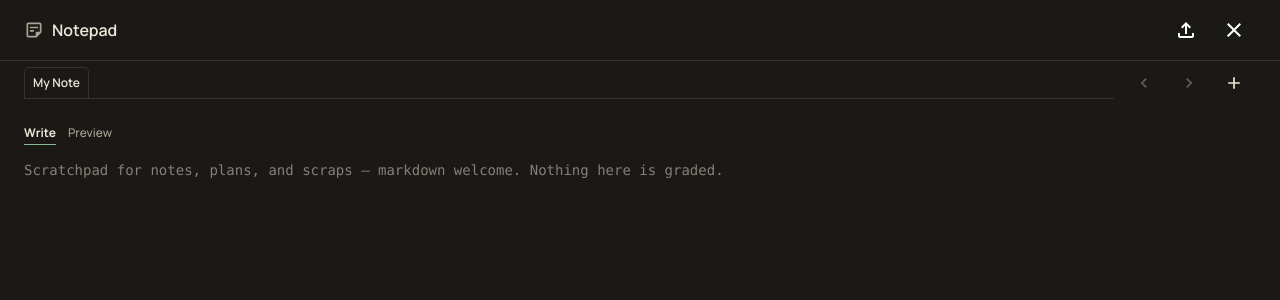
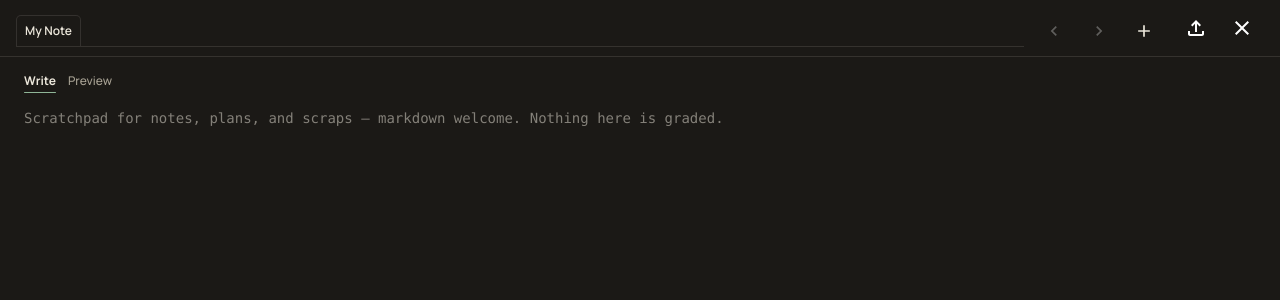
Before and after one commit to twknab/zen-frog-todo, a Next.js app: page / in a window 1280 px wide. Both pictures are taken after a click on the button 1114 px from the left and 92 px from the top of the page. Shown: the top 300 px of the page. Built offline with nearby package versions, Linux system fonts and the light colour scheme; a web font is replaced by a local one; what @mui/material-nextjs would draw is missing.

Commit message:
move notepad tabs into header
Remove the redundant notepad title and icon so the tab strip becomes the top bar while preserving import and close actions.

Co-authored-by: Cursor <cursoragent@cursor.com>

```diff
--- a/src/components/NotepadShell.tsx
+++ b/src/components/NotepadShell.tsx
@@ -2,16 +2,13 @@
 
 import CloseOutlinedIcon from "@mui/icons-material/CloseOutlined";
 import FileUploadOutlinedIcon from "@mui/icons-material/FileUploadOutlined";
-import StickyNote2OutlinedIcon from "@mui/icons-material/StickyNote2Outlined";
 import Alert from "@mui/material/Alert";
 import Box from "@mui/material/Box";
 import Dialog from "@mui/material/Dialog";
 import DialogContent from "@mui/material/DialogContent";
-import DialogTitle from "@mui/material/DialogTitle";
 import IconButton from "@mui/material/IconButton";
 import Stack from "@mui/material/Stack";
 import Tooltip from "@mui/material/Tooltip";
-import Typography from "@mui/material/Typography";
 import { useReducedMotion } from "framer-motion";
 import { useEffect, useRef, useState } from "react";
 import MarkdownNotepad, { type NotepadMode } from "@/components/MarkdownNotepad";
@@ -114,7 +111,7 @@ export default function NotepadShell({ open, onClose, notepad }: NotepadShellPro
       onClose={onClose}
       fullScreen
       transitionDuration={reduce ? 0 : undefined}
-      aria-labelledby="notepad-title"
+      aria-label="Notepad"
       slotProps={{
         paper: {
           sx: {
@@ -124,34 +121,40 @@ export default function NotepadShell({ open, onClose, notepad }: NotepadShellPro
         },
       }}
     >
-      <DialogTitle
-        id="notepad-title"
+      <Box
+        component="header"
         sx={{
           display: "flex",
           alignItems: "center",
-          justifyContent: "space-between",
-          gap: 1,
+          gap: 0.75,
           borderBottom: 1,
           borderColor: "divider",
-          py: 1,
-          px: { xs: 2, md: 3 },
-          minHeight: 48,
+          pt: 0.75,
+          px: { xs: 1, md: 2 },
+          minHeight: 44,
         }}
       >
-        <Stack direction="row" spacing={1} sx={{ alignItems: "center" }}>
-          <StickyNote2OutlinedIcon
-            sx={{ color: "text.secondary", fontSize: "1.25rem" }}
-            aria-hidden
+        <Box sx={{ flexGrow: 1, minWidth: 0 }}>
+          <NotepadTabStrip
+            tabs={document.tabs}
+            activeTabId={document.activeTabId}
+            onSelect={setActiveTabId}
+            onAdd={addTab}
+            onRename={renameTab}
+            onMove={moveTab}
+            onDelete={deleteTab}
           />
-          <Typography
-            variant="subtitle1"
-            component="span"
-            sx={{ fontWeight: 600, color: "text.primary" }}
-          >
-            Notepad
-          </Typography>
-        </Stack>
-        <Stack direction="row" spacing={0.5} sx={{ alignItems: "center" }}>
+        </Box>
+        <Stack
+          direction="row"
+          spacing={0.25}
+          sx={{
+            alignItems: "center",
+            flexShrink: 0,
+            pb: 0.75,
+            "& .MuiIconButton-root": { width: 30, height: 30, p: 0.5 },
+          }}
+        >
           <input
             ref={fileRef}
             type="file"
@@ -175,27 +178,17 @@ export default function NotepadShell({ open, onClose, notepad }: NotepadShellPro
             <CloseOutlinedIcon />
           </IconButton>
         </Stack>
-      </DialogTitle>
+      </Box>
       <DialogContent
         sx={{
           display: "flex",
           flexDirection: "column",
-          pt: 2,
+          pt: 1.5,
           px: { xs: 2, md: 3 },
           pb: 3,
-          gap: 2,
+          gap: 1.5,
         }}
       >
-        <NotepadTabStrip
-          tabs={document.tabs}
-          activeTabId={document.activeTabId}
-          onSelect={setActiveTabId}
-          onAdd={addTab}
-          onRename={renameTab}
-          onMove={moveTab}
-          onDelete={deleteTab}
-        />
-
         {importError && (
           <Alert
             severity="info"
```
Also changed, not shown: specs/021-notepad-tabs-grove-rows/contracts/notepad-tabs-ui-contract.md (+1 -1 lines).
